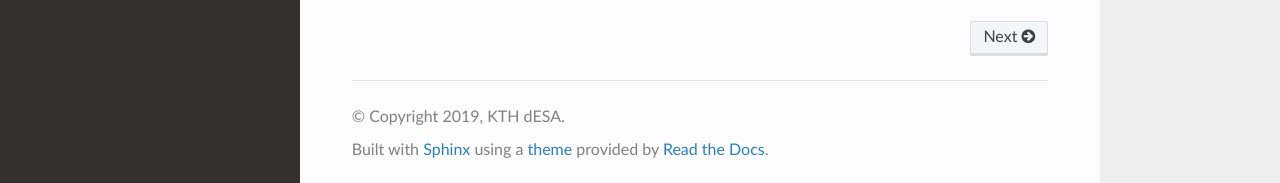
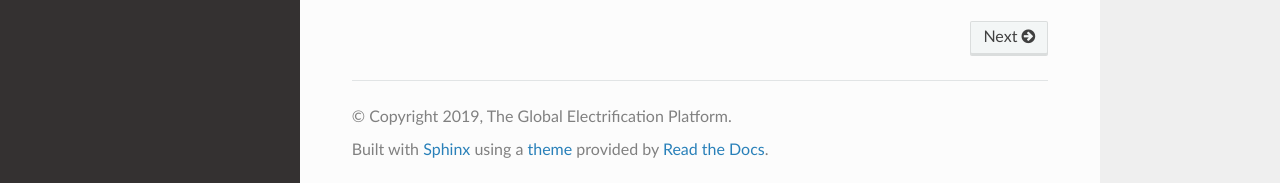
Before and after one commit to global-electrification-platform/User_Guide, a Sphinx documentation site: the page built from user-manual/source/index.rst, in a window 1280 px wide and 900 px high, scrolled down 1005 px. Shown: the part 714-897 px from the top of the window. Built offline with Sphinx 7.4.7 and the Read the Docs theme 2.0.0, drawn with Linux system fonts in a browser that asks for light colours.

```diff
--- a/user-manual/source/conf.py
+++ b/user-manual/source/conf.py
@@ -20,7 +20,7 @@
 # -- Project information -----------------------------------------------------
 
 project = 'The GEP User Guide'
-copyright = '2019, KTH dESA'
+copyright = '2019, The Global Electrification Platform'
 author = 'KTH dESA'
 
 # The short X.Y version
```
Also changed, not shown: 12 other files.
